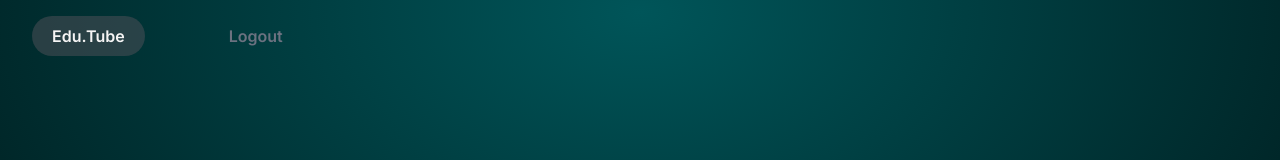
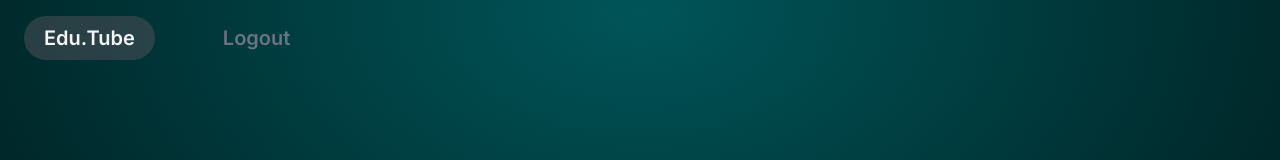
Before and after one commit to eXistC/EduTube, a Next.js app: page /home in a window 1280 px wide. Shown: the top 160 px of the page. Built offline with nearby package versions, Linux system fonts and the light colour scheme; what tailwindcss-font-inter would draw is missing.

Commit message:
slight nav bar adjustment 	modified:   app/components/topbar/HomeItem.tsx

```diff
--- a/app/components/topbar/HomeItem.tsx
+++ b/app/components/topbar/HomeItem.tsx
@@ -30,11 +30,11 @@ const HomeItem: React.FC<HomeItemProps> = ({
                     className={clsx(`
                         flex
                         my-4
-                        mx-8
+                        mx-6
                         rounded-3xl
                         px-5
                         py-2
-                        text-l
+                        text-xl
                         text-center
                         font-semibold
                         font-inter
```
